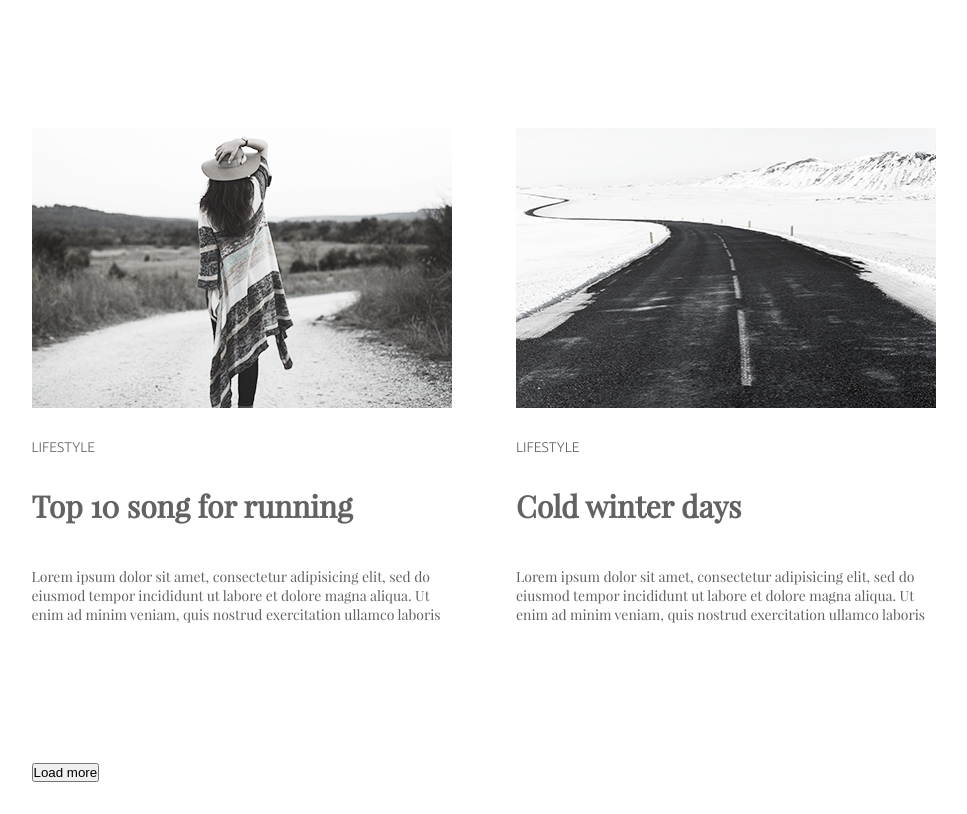
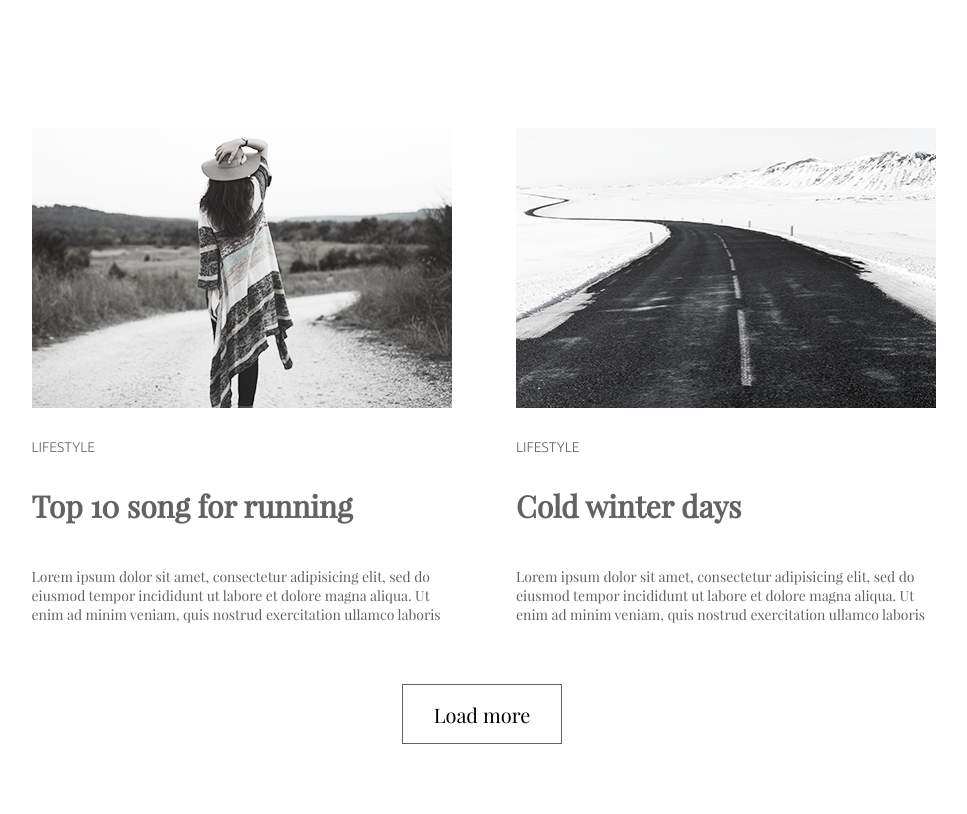
Before and after one commit to ZubanAlex/goit-fe-course, a plain HTML site: page html-css/modul-03/index.html in a window 1280 px wide. Shown: the part 1340-2154 px from the top of the page, without its empty margins (158-1125 px from the left). Before the commit the page ends 2122 px from the top, so only its background shows below. Drawn offline with Linux system fonts and the light colour scheme.

Commit message:
build page

```diff
--- a/html-css/modul-03/css/style.css
+++ b/html-css/modul-03/css/style.css
@@ -21,11 +21,13 @@ body{
     /* outline: 2px solid red; */
     margin: 0 auto;
     color: #626262;
+    margin-bottom: 70px;
 }
 header{
     margin-top: 77px;
     margin-bottom: 104px;
 }
+
 
 span{
     display: block;
@@ -47,14 +49,23 @@ img{
     width: 420px;
     height: 280px;
 }
- button{
-     margin: 0 auto;
- }
+button{
+    display: block;
+    box-sizing: border-box;
+    /* outline: 2px solid red; */
+    margin: auto;
+    margin-top: 57px;
+    font-family: PlayfairDisplay;
+    font-size: 20px;
+    text-align: center;
+    width: 160px;
+    height: 60px;
+    background-color: white;
+    border: 1px solid #626262;
+}
 ul.menu{
     padding: 0;
     list-style: none;
-
-
 }
 ul.menu li{
     text-transform: uppercase;
@@ -86,3 +97,6 @@ ul.row_1 li {
 li.right_li{
     padding-left: 60px;
 }
+main ul li.last_row{
+    padding-bottom: 0;
+}
--- a/html-css/modul-03/index.html
+++ b/html-css/modul-03/index.html
@@ -46,21 +46,21 @@
                 <h2>A day exploring the Alps</h2>
                 <p>Lorem ipsum dolor sit amet, consectetur adipisicing elit, sed do eiusmod tempor incididunt ut labore et dolore magna aliqua. Ut enim ad minim veniam, quis nostrud exercitation ullamco laboris</p>
             </li>
-            <li>
+            <li class="last_row">
                 <img src="./img/top_song.png" alt="top_song">
                 <span>Lifestyle</span>
                 <h2>Top 10 song for running</h2>
                 <p>Lorem ipsum dolor sit amet, consectetur adipisicing elit, sed do eiusmod tempor incididunt ut labore et dolore magna aliqua. Ut enim ad minim veniam, quis nostrud exercitation ullamco laboris</p>
             </li>
-            <li class="right_li">
+            <li class="right_li last_row">
                 <img src="./img/Cold_Day.png" alt="Cold_Day">
                 <span>Lifestyle</span>
                 <h2>Cold winter days</h2>
                 <p>Lorem ipsum dolor sit amet, consectetur adipisicing elit, sed do eiusmod tempor incididunt ut labore et dolore magna aliqua. Ut enim ad minim veniam, quis nostrud exercitation ullamco laboris</p>
             </li>
         </ul>
-        <button>Load more</button>
     </main>
+<button>Load more</button>
 
 </body>
 
```
